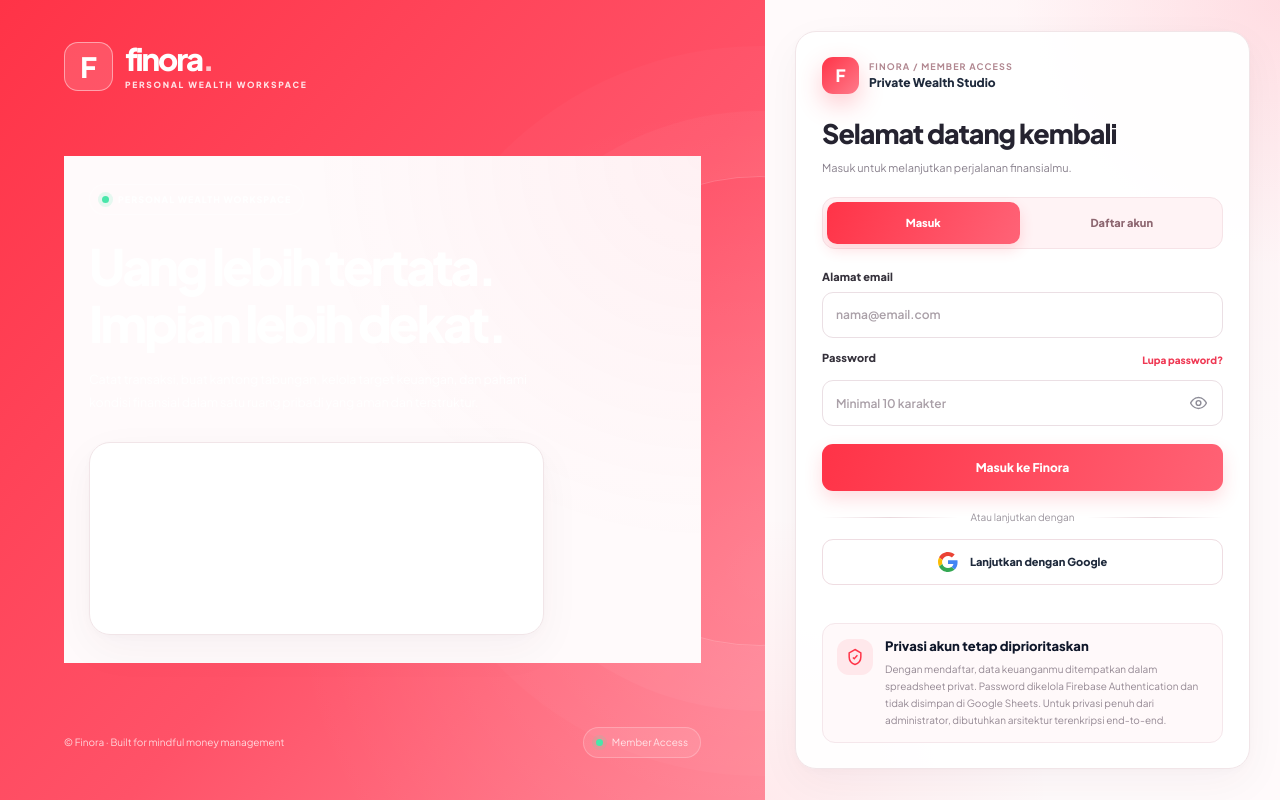
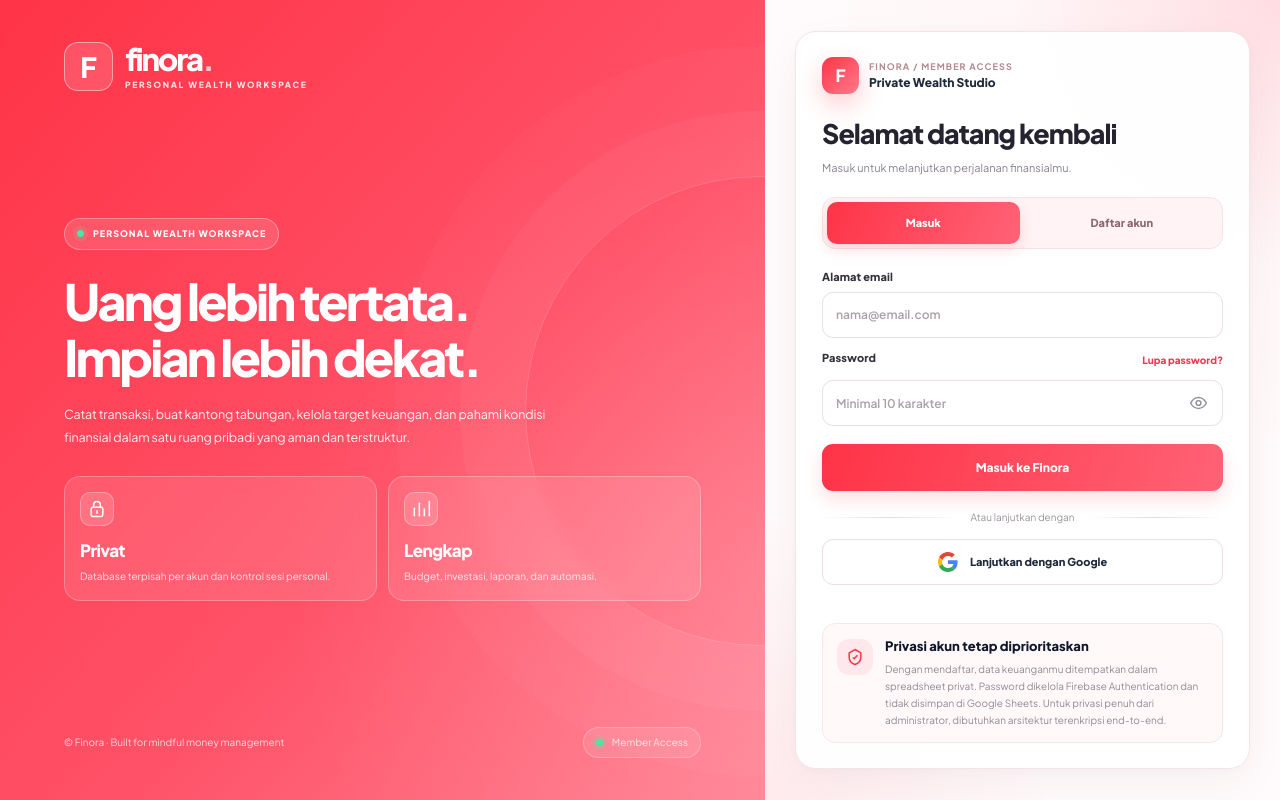
Before and after one commit to agus18811999/finora, a plain HTML site: page index.html in a window 1280 px wide. Drawn offline with nearby package versions, Linux system fonts and the light colour scheme.

Commit message:
index.html

```diff
--- a/index.html
+++ b/index.html
@@ -1113,6 +1113,46 @@
   color: rgba(255,255,255,.77);
 }
 
+/* FINORA — FIX HERO WHITE BACKGROUND */
+
+.finora-auth-refined aside.fn-auth-saving-hero
+.fn-auth-hero-main {
+  display: grid !important;
+  grid-template-columns:
+    minmax(0, 1.48fr) minmax(0, 1fr);
+
+  align-items: center;
+  gap: 10px;
+
+  width: 100%;
+  min-width: 0;
+  max-width: none !important;
+
+  padding: 0 !important;
+  margin: 0 !important;
+
+  background: transparent !important;
+  border: none !important;
+  border-radius: 0 !important;
+  box-shadow: none !important;
+}
+
+.finora-auth-refined aside.fn-auth-saving-hero
+.fn-auth-hero-copy {
+  background: transparent !important;
+  border: none !important;
+  box-shadow: none !important;
+  padding: 0 !important;
+  min-width: 0;
+}
+
+@media (min-width: 1024px) and (max-width: 1299px) {
+  .finora-auth-refined aside.fn-auth-saving-hero
+  .fn-auth-hero-main {
+    grid-template-columns: 1fr;
+  }
+}
+
 .fn-auth-secure-label {
   display: inline-flex;
   align-items: center;
@@ -1197,7 +1237,8 @@
     </header>
 
     <!-- HERO MAIN CONTENT -->
-    <main class="fn-auth-hero-main">
+   <!-- HERO MAIN CONTENT -->
+<section class="fn-auth-hero-main">
 
       <!-- LEFT CONTENT -->
       <section class="fn-auth-hero-copy">
@@ -1290,7 +1331,9 @@
 
       </div>
 
-    </main>
+   </section>
+
+<!-- HERO FOOTER -->
 
     <!-- HERO FOOTER -->
     <footer class="fn-auth-hero-footer">
```
